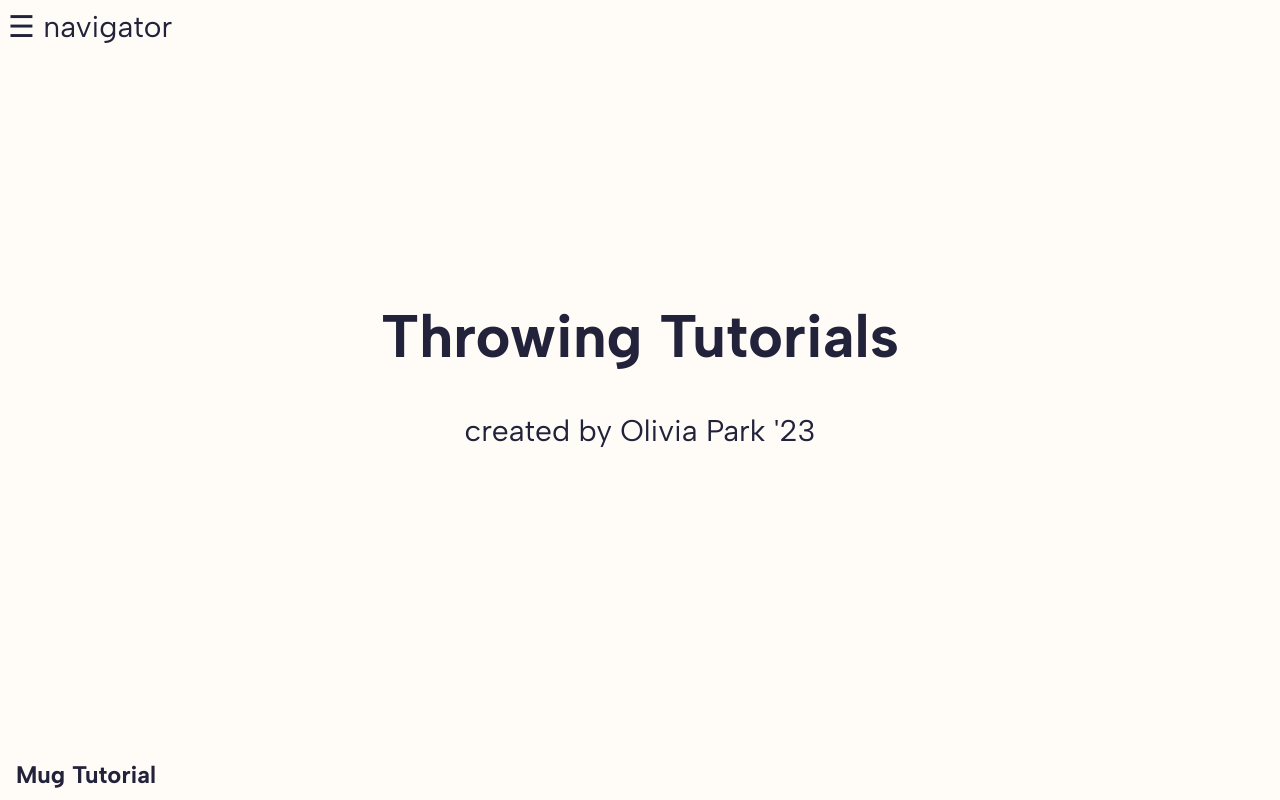
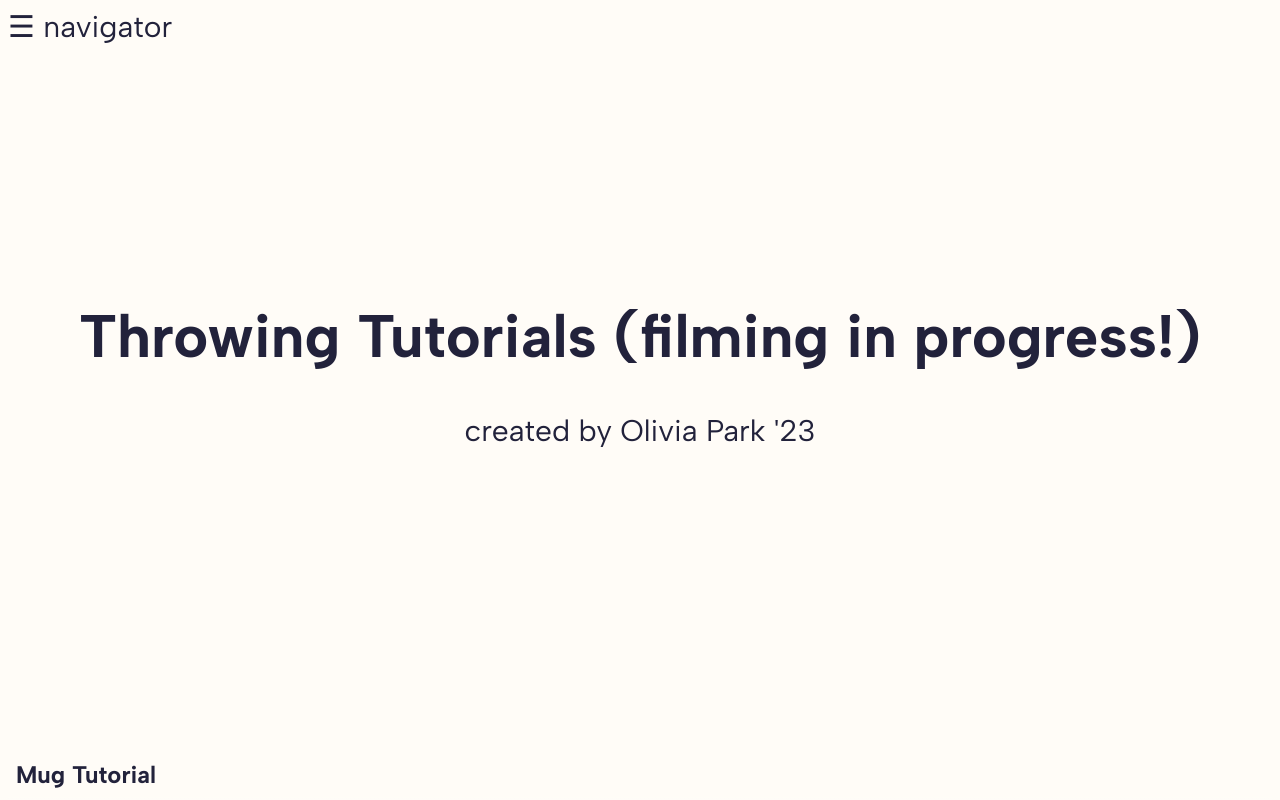
Before and after one commit to mapletine/Glaze-Recipes, a plain HTML site: page tutorials.html in a window 1280 px wide. Shown: the top 800 px of the page. Drawn offline with Linux system fonts and the light colour scheme.

Commit message:
Update tutorials.html
updated to say the filming is in progress

```diff
--- a/tutorials.html
+++ b/tutorials.html
@@ -21,7 +21,7 @@
 <span style="font-size:30px;cursor:pointer" onclick="openNav()">&#9776; navigator</span>
 
 <div class="header">
-    <h1>Throwing Tutorials</h1>
+    <h1>Throwing Tutorials (filming in progress!)</h1>
     <p>created by Olivia Park '23</p>
 </div>
 <article>
```
